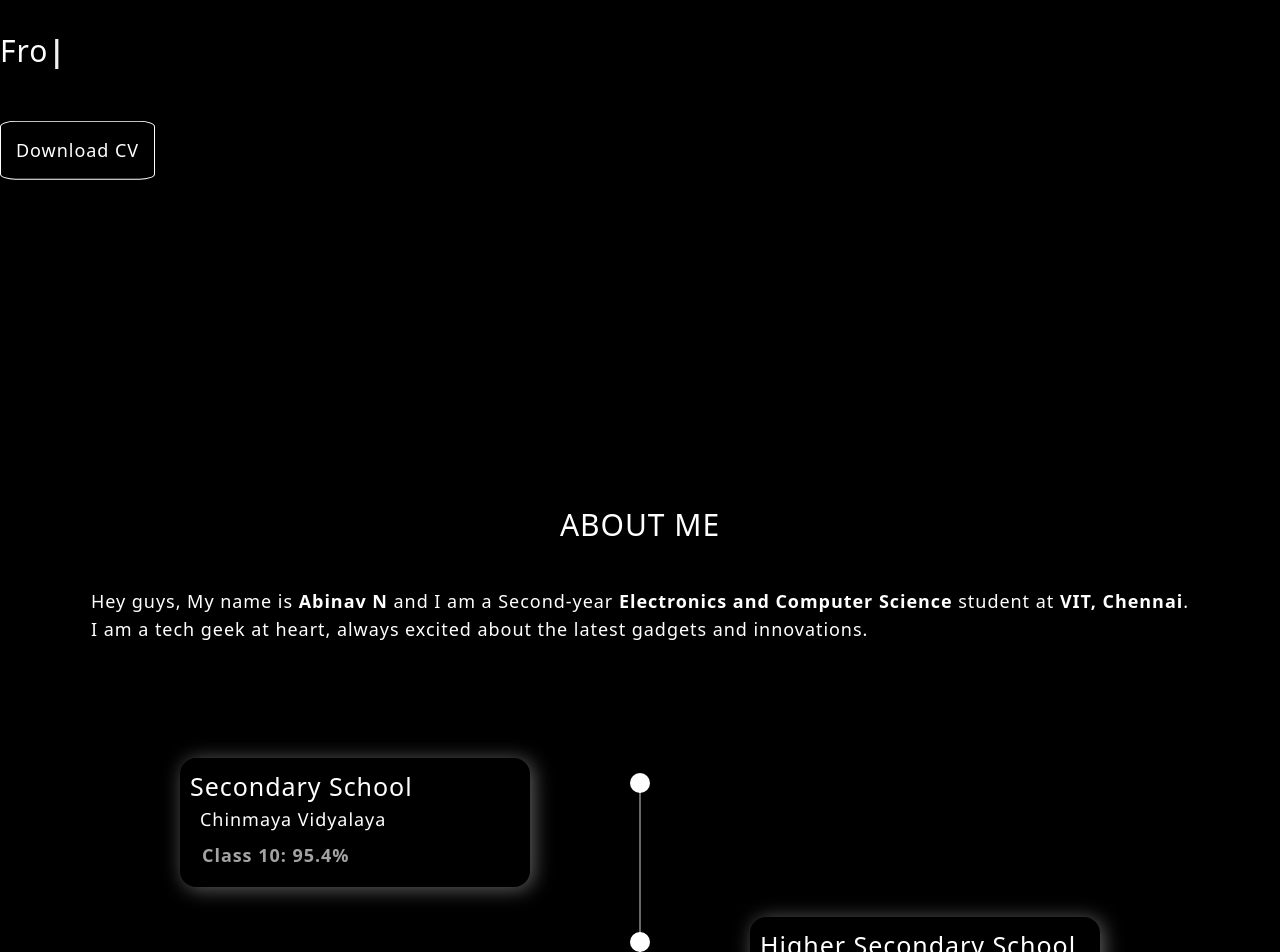
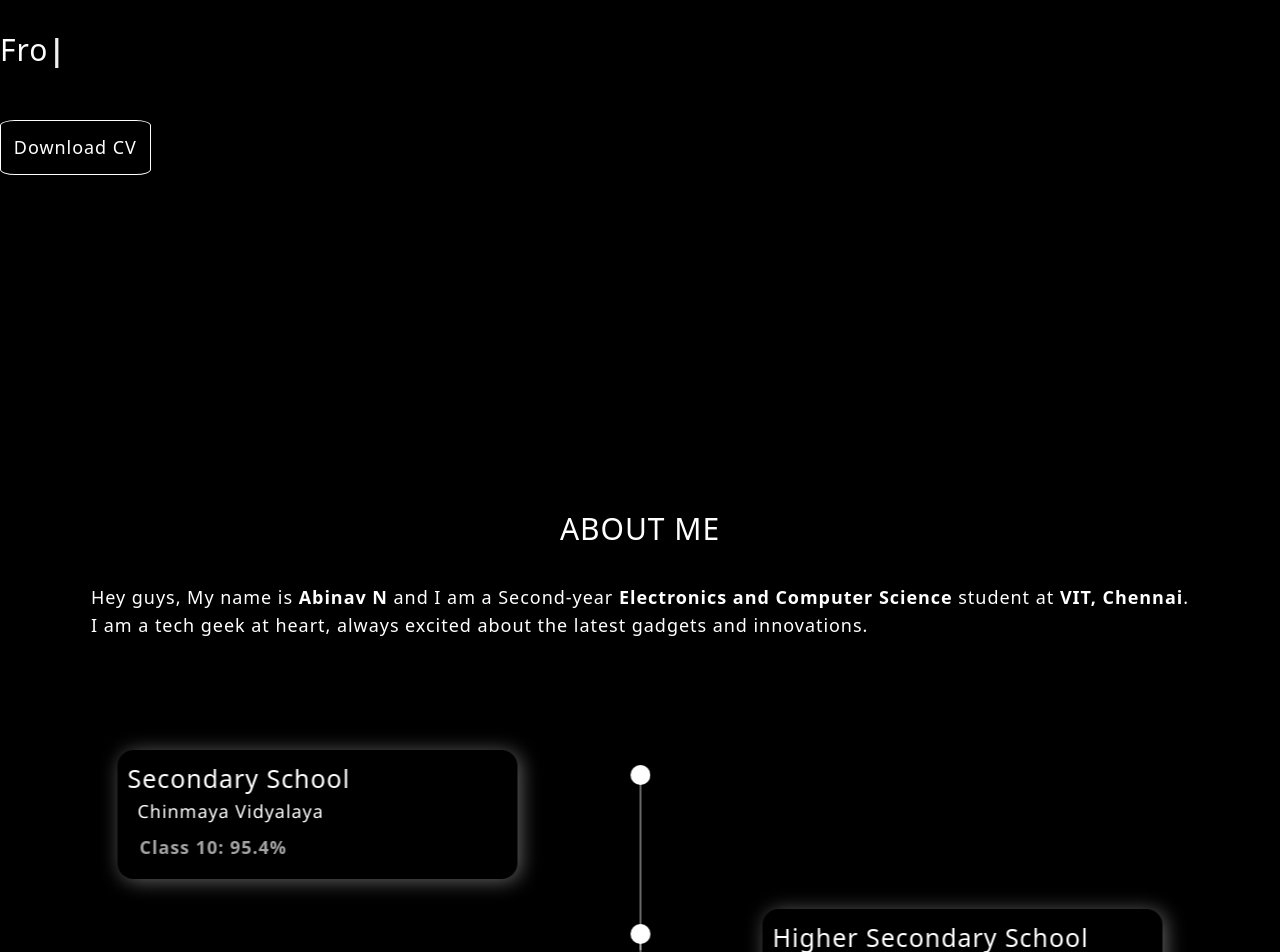
Before and after one commit to NAbinav/Abinav, a Next.js app: page / in a window 1280 px wide. Shown: the part 500-1452 px from the top of the page. Built offline with nearby package versions, Linux system fonts and the light colour scheme.

Commit message:
structure

```diff
--- a/src/app/globals.css
+++ b/src/app/globals.css
@@ -51,7 +51,7 @@ body {
   border-radius: inherit;
   content: "";
   height: 100%;
-  left: 0px;
+  left: 0%;
   position: absolute;
   top: 0px;
   width: 100%;
@@ -68,7 +68,7 @@ body {
 #cards {
   display: flex;
   flex-wrap: wrap;
-  max-width: 630px;
+  max-width: 50%;
   cursor: pointer;
   width: calc(100%-20px);
   gap: 20px;
@@ -100,7 +100,7 @@ p {
 }
 
 #but {
-  padding: 15px;
+  padding: 1%;
   background-color: transparent;
   border-radius: 10%;
   color: white;
@@ -118,7 +118,6 @@ p {
 #link {
   padding: 0%;
   text-decoration: none;
-  transform: translateX(-10%);
 }
 
 #menu {
@@ -145,15 +144,15 @@ p {
 }
 
 #hey-guys {
-  margin: 10px;
-  padding: 10px;
+  margin: 1dvh;
+  padding: 1dvh;
   font-size: 18px;
   line-height: 1.75rem;
 }
 
 .about {
-  margin: 10px;
-  padding: 10px;
+  margin: 1dvh;
+  padding: 1dvh;
   font-weight: 500;
 }
 
@@ -167,7 +166,6 @@ p {
 .name {
   font-size: 25px;
   font-weight: 400;
-  transform: translateY();
 }
 
 .box {
@@ -182,7 +180,7 @@ p {
   margin: 15px;
   box-shadow: 0px 5px 20px rgba(255, 255, 255, 0.288);
   border-radius: 16px;
-  width: 350px;
+  width: 50dvh;
   height: max-content;
   font-size: 17px;
   justify-content: space-around;
@@ -228,7 +226,6 @@ ul {
   display: flex;
   flex-direction: row;
   row-gap: 20px;
-  row-gap: 150px;
   height: max-content;
 
 }
@@ -237,7 +234,6 @@ ul {
   display: none;
   position: fixed;
   bottom: 0px;
-
   left: 0;
   right: 0;
   display: flex;
@@ -364,7 +360,7 @@ li {
   }
 }
 
-@media  (max-width: 640px) {
+@media  (max-width: 500px) {
   #menu {
     display: none;
   }
```
